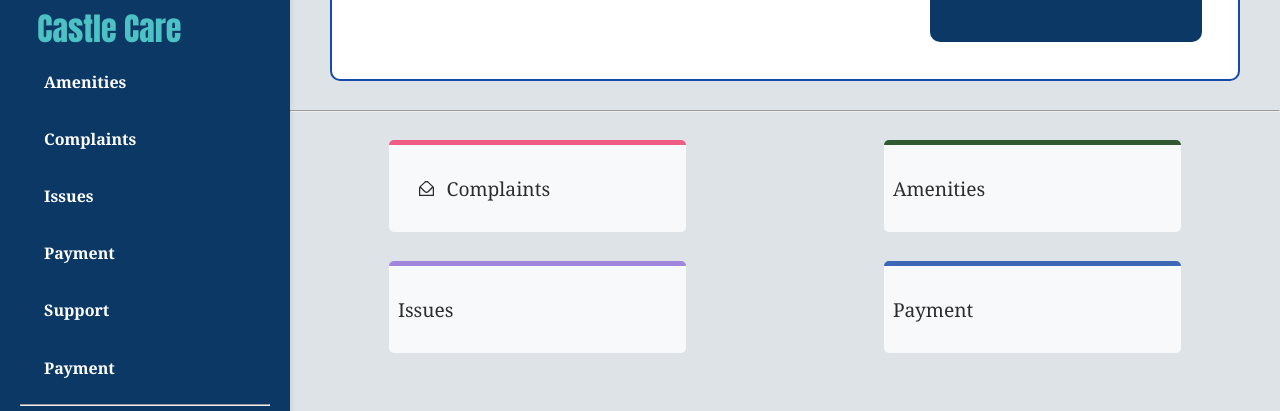
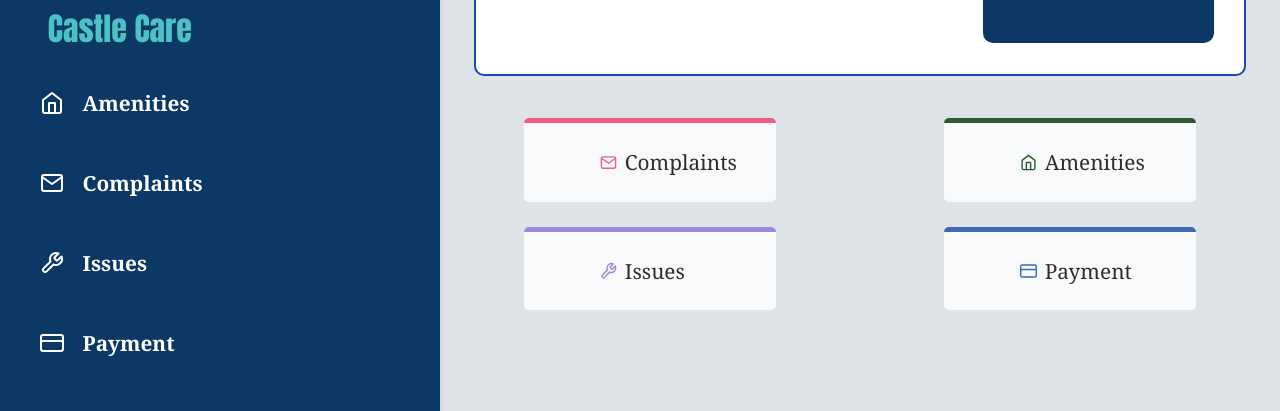
Before and after one commit to govarthenan/project, a PHP site: page /resident/dashboard/resident_dashboard.html in a window 1280 px wide. Shown: the part 321-732 px from the top of the page. Run offline with PHP 8.4, Linux system fonts and the light colour scheme; a map, chart or similar area stays blank.

Commit message:
Modified dashboard

```diff
--- a/resident/dashboard/resident_dashboard.html
+++ b/resident/dashboard/resident_dashboard.html
@@ -15,27 +15,28 @@
 
       <nav class="navigation">
         <div class="navi-item">
-          <p style="margin-left: 1.5rem">Amenities</p>
+          <img src="sidebar_amenities.svg" />
+          <span class="sidebar-title">Amenities</span>
         </div>
 
         <div class="navi-item">
-          <p style="margin-left: 1.5rem">Complaints</p>
+          <img src="sidebar_complaints.svg" />
+          <span class="sidebar-title">Complaints</span>
         </div>
 
         <div class="navi-item">
-          <p style="margin-left: 1.5rem">Issues</p>
+          <img src="sidebar_issues.svg" />
+          <span class="sidebar-title">Issues</span>
         </div>
 
         <div class="navi-item">
-          <p style="margin-left: 1.5rem">Payment</p>
+          <img src="sidebar_payment.svg" />
+          <span class="sidebar-title">Payment</span>
         </div>
 
         <div class="navi-item">
-          <p style="margin-left: 1.5rem">Support</p>
-        </div>
-
-        <div class="navi-item">
-          <p style="margin-left: 1.5rem">Payment</p>
+          <img src="sidebar_help.svg" />
+          <span class="sidebar-title">Support</span>
         </div>
 
         <hr />
@@ -46,10 +47,18 @@
           <span class="user_name">Name</span>
         </div>
         <div class="dropup-content" id="dropupMenu">
-          <a href="#" class="dropup-item">Profile Info</a>
+          <img src="sidebar_user.svg" class="sidebar_user" />
+          <span class="dropup-item">Profile Info</span>
+
+          <img src="sidebar_user.svg" class="sidebar_notification" />
           <a href="#" class="dropup-item">Notification</a>
+
+          <img src="sidebar_user.svg" class="sidebar_options" />
           <a href="#" class="dropup-item">Options</a>
+
           <hr />
+
+          <img src="sidebar_user.svg" class="sidebar_logout" />
           <a href="#" class="dropup-item">Logout</a>
         </div>
       </div>
@@ -83,8 +92,6 @@
         </div>
       </div>
 
-      <hr />
-
       <div class="dashboard-container">
         <div class="dashboard-tile1">
           <img src="complaints.svg" class="complaints_img" />
@@ -92,16 +99,19 @@
         </div>
 
         <div class="dashboard-tile2">
-          <div class="tile-header">Amenities</div>
+          <img src="amenities.svg" class="amenities_img" />
+          <span class="tile-header">Amenities</span>
         </div>
       </div>
       <div class="dashboard-container">
         <div class="dashboard-tile3">
-          <div class="tile-header">Issues</div>
+          <img src="issues.svg" class="issues_img" />
+          <span class="tile-header">Issues</span>
         </div>
 
         <div class="dashboard-tile4">
-          <div class="tile-header">Payment</div>
+          <img src="payment.svg" class="payment_img" />
+          <span class="tile-header">Payment</span>
         </div>
       </div>
     </div>
--- a/style.css
+++ b/style.css
@@ -9,9 +9,10 @@
   --color_8: #abb8c3;
   --color_9: #073907;
   --color_10: #9370db;
+  --color_11: #e3edf6;
 
   --font_master: Cambria, Cochin, Georgia, Times, "Times New Roman", serif;
-  --font_company_name : Impact, Haettenschweiler, "Arial Narrow Bold", sans-serif;
+  --font_company_name: Impact, Haettenschweiler, "Arial Narrow Bold", sans-serif;
   --opacity_1: 0.2;
 }
 
@@ -27,8 +28,10 @@ body {
   display: flex;
 }
 
+/*side bar*/
+
 .sidebar {
-  width: 250px;
+  flex: 1;
   background-color: var(--color_7);
   color: var(--color_6);
   padding: 20px;
@@ -36,12 +39,24 @@ body {
   display: flex;
   flex-direction: column;
 }
+
+.sidebar-title {
+  font-size: 1.3em;
+  margin-left: 5%;
+  display: flex;
+}
+
 .navi-item {
-  padding: 0.1rem 0px 0.1rem 0px;
+  padding: 1rem 0.5rem 1rem 0.5rem;
   display: block;
   color: var(--color_6);
   font-weight: bold;
+  margin-top: 5%;
+  display: flex;
+  align-items: center;
+  margin-left: 3%;
 }
+
 .navi-item:hover {
   background-color: var(--color_5);
   text-decoration: none;
@@ -68,6 +83,7 @@ body {
   font-family: var(--font_master);
   color: var(--color_5);
   font-size: 1.4rem;
+  font-style: bold;
 }
 
 .dropup {
@@ -94,6 +110,7 @@ body {
   text-decoration: none;
   display: block;
   color: var(--color_6);
+  font-size: 1.2rem;
 }
 
 .dropup-item:hover {
@@ -104,9 +121,11 @@ body {
 /* main content part */
 
 .main-content {
-  flex: 1;
+  flex: 5;
   background-color: rgba(171, 184, 195, 0.4);
 }
+
+/*announcement part*/
 
 .announcment {
   margin: 3% 4%;
@@ -144,12 +163,14 @@ body {
   flex: 1;
   margin: 2%;
   padding: 2% 0;
-  background-color: var(--color_6);
+  background-color: var(--color_11);
   border: 2px;
   border-radius: 5px;
-  border-style: solid;
   transition: transform 0.2s ease-in-out;
+  border-top: 5px solid var(--color_4);
 }
+
+/*dashboard*/
 
 .dashboard-container,
 .announcment-container {
@@ -177,9 +198,12 @@ body {
   transition: transform 0.2s ease-in-out;
 }
 
-.complaints_img {
-  width: 5%;
-  margin-left: 10%;
+.complaints_img,
+.amenities_img,
+.issues_img,
+.payment_img {
+  width: 7%;
+  margin-left: 30%;
 }
 
 .dashboard-tile1,
@@ -198,21 +222,29 @@ body {
 
 .dashboard-tile1 {
   border-top: 5px solid var(--color_1);
+  display: flex;
+  align-items: center;
 }
 
 .dashboard-tile2 {
   border-top: 5px solid var(--color_9);
+  display: flex;
+  align-items: center;
 }
 
 .dashboard-tile3 {
   border-top: 5px solid var(--color_10);
+  display: flex;
+  align-items: center;
 }
 
 .dashboard-tile4 {
   border-top: 5px solid var(--color_4);
+  display: flex;
+  align-items: center;
 }
 
 .tile-header {
-  font-size: 1.2em;
+  font-size: 1.3em;
   margin-left: 3%;
 }
```
Also changed, not shown: resident/dashboard/amenities.svg (added), resident/dashboard/complaints.svg, resident/dashboard/issues.svg (added), resident/dashboard/payment.svg (added), resident/dashboard/sidebar_amenities.svg (added), resident/dashboard/sidebar_complaints.svg (added), resident/dashboard/sidebar_help.svg (added), resident/dashboard/sidebar_issues.svg (added), resident/dashboard/sidebar_payment.svg (added), resident/dashboard/sidebar_user.svg (added).
